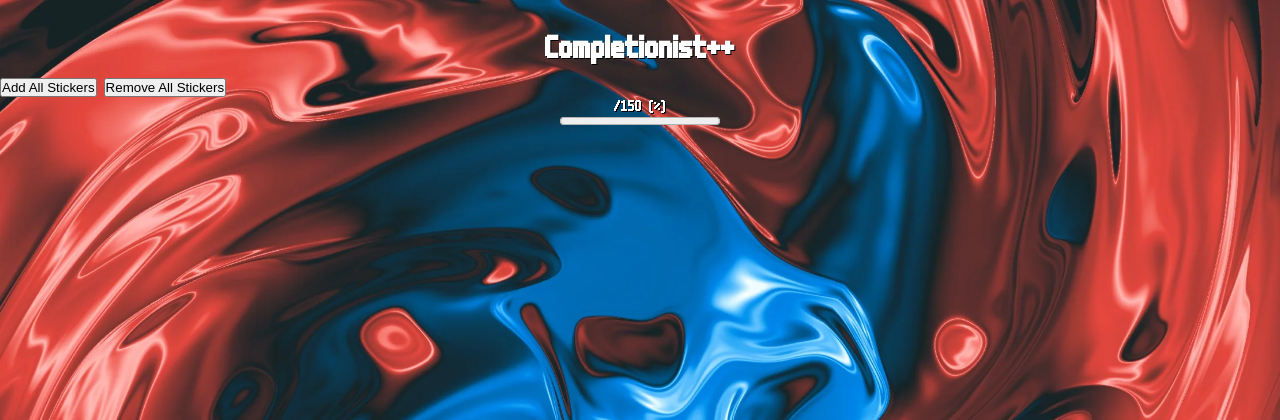
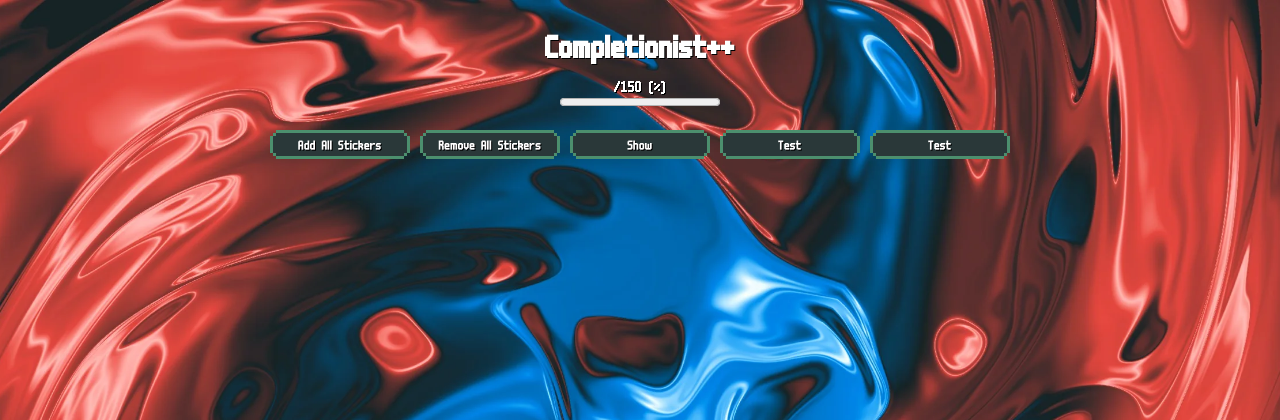
Before and after one commit to jackuoll/balatro-completionist-plus-plus-tracker, a Flask app: template templates/index.html in a window 1280 px wide. Shown: the top 420 px of the page. Run offline with Flask 3, Linux system fonts and the light colour scheme; the template is opened without the code that fills it, so the values that code supplies are empty.

Commit message:
Add a lot of stuff

```diff
--- /dev/null
+++ b/static/button-magic.css
@@ -0,0 +1,97 @@
+.pixel-corners,
+.pixel-corners--wrapper {
+  clip-path: polygon(0px calc(100% - 6px),
+    3px calc(100% - 6px),
+    3px calc(100% - 3px),
+    6px calc(100% - 3px),
+    6px 100%,
+    calc(100% - 6px) 100%,
+    calc(100% - 6px) calc(100% - 3px),
+    calc(100% - 3px) calc(100% - 3px),
+    calc(100% - 3px) calc(100% - 6px),
+    100% calc(100% - 6px),
+    100% 6px,
+    calc(100% - 3px) 6px,
+    calc(100% - 3px) 3px,
+    calc(100% - 6px) 3px,
+    calc(100% - 6px) 0px,
+    6px 0px,
+    6px 3px,
+    3px 3px,
+    3px 6px,
+    0px 6px);
+  position: relative;
+}
+.pixel-corners {
+  border: 3px solid transparent;
+}
+.pixel-corners--wrapper {
+  width: fit-content;
+  height: fit-content;
+}
+.pixel-corners--wrapper .pixel-corners {
+  display: block;
+  clip-path: polygon(3px 6px,
+    6px 6px,
+    6px 3px,
+    calc(100% - 6px) 3px,
+    calc(100% - 6px) 6px,
+    calc(100% - 3px) 6px,
+    calc(100% - 3px) calc(100% - 6px),
+    calc(100% - 6px) calc(100% - 6px),
+    calc(100% - 6px) calc(100% - 3px),
+    6px calc(100% - 3px),
+    6px calc(100% - 6px),
+    3px calc(100% - 6px));
+}
+.pixel-corners::after,
+.pixel-corners--wrapper::after {
+  content: "";
+  position: absolute;
+  clip-path: polygon(0px calc(100% - 6px),
+    3px calc(100% - 6px),
+    3px calc(100% - 3px),
+    6px calc(100% - 3px),
+    6px 100%,
+    calc(100% - 6px) 100%,
+    calc(100% - 6px) calc(100% - 3px),
+    calc(100% - 3px) calc(100% - 3px),
+    calc(100% - 3px) calc(100% - 6px),
+    100% calc(100% - 6px),
+    100% 6px,
+    calc(100% - 3px) 6px,
+    calc(100% - 3px) 3px,
+    calc(100% - 6px) 3px,
+    calc(100% - 6px) 0px,
+    6px 0px,
+    6px 3px,
+    3px 3px,
+    3px 6px,
+    0px 6px,
+    0px 50%,
+    3px 50%,
+    3px 6px,
+    6px 6px,
+    6px 3px,
+    calc(100% - 6px) 3px,
+    calc(100% - 6px) 6px,
+    calc(100% - 3px) 6px,
+    calc(100% - 3px) calc(100% - 6px),
+    calc(100% - 6px) calc(100% - 6px),
+    calc(100% - 6px) calc(100% - 3px),
+    6px calc(100% - 3px),
+    6px calc(100% - 6px),
+    3px calc(100% - 6px),
+    3px 50%,
+    0px 50%);
+  top: 0;
+  bottom: 0;
+  left: 0;
+  right: 0;
+  background: #4C8F6E;
+  display: block;
+  pointer-events: none;
+}
+.pixel-corners::after {
+  margin: -3px;
+}
--- a/static/style.css
+++ b/static/style.css
@@ -34,3 +34,21 @@
     align-items: center;
     margin-bottom: 20px;
 }
+.button-container {
+    display: flex;
+    flex-direction: row;
+    justify-content: center;
+    align-items: center;
+    margin-bottom: 20px;
+    gap: 10px 10px;
+}
+button {
+    background-color: #2A3839;
+    font-style: normal;
+    text-shadow: 1px 1px 0px #000000;
+    font-family: 'm6x11plus';
+    color: #FFFFFF;
+    padding: 5px;
+    width: 140px;
+    box-shadow: 0px 4px 0px 0px green;
+}
--- a/templates/index.html
+++ b/templates/index.html
@@ -2,24 +2,30 @@
 <html lang="en">
 <head>
     <meta charset="UTF-8">
-    <link rel="stylesheet" type= "text/css" href= "{{ url_for('static', filename='style.css') }}">
+    <link rel="stylesheet" type="text/css" href="{{ url_for('static', filename='style.css') }}">
+    <link rel="stylesheet" type="text/css" href="{{ url_for('static', filename='button-magic.css') }}">
     <script src="{{ url_for('static', filename='scripts.js') }}"> </script>
     <title>Gold Stake Stickers</title>
 </head>
 
 <body>
     <h1 align="center">Completionist++</h1>
-    <button onclick="handleButtonClick('/add_all_gold_stickers')">Add All Stickers</button>
-    <button onclick="handleButtonClick('/remove_all_gold_stickers')">Remove All Stickers</button>
     <div class="progress-container">
         <p id="stats">{{ sticker_count }}/150 ({{ sticker_percentage }}%)</p>
         <progress id="progress" value="{{ sticker_percentage }}" max="100"></progress>
+    </div>
+        <div class="button-container">
+        <button class="pixel-corners" onclick="handleButtonClick('/add_all_gold_stickers')">Add All Stickers</button>
+        <button class="pixel-corners" onclick="handleButtonClick('/remove_all_gold_stickers')">Remove All Stickers</button>
+        <button class="pixel-corners" onclick="showChecked()">Show </button>
+        <button class="pixel-corners" onclick="showUnchecked()">Test</button>
+        <button class="pixel-corners" onclick="showAll()">Test</button>
     </div>
     <div class="joker-gallery">
         {% for joker in jokers %}
             <div class="joker-container">
                 <input type="checkbox" id="{{ joker.name }}" name="{{ joker.name }}" {% if joker.status == 'gold sticker' %} checked {% endif %}
-     onclick="checkboxClicked(this)">
+     onclick="checkboxClicked(this)" onchange=updateView()>
                 <label for="{{ joker.name }}">{{ joker.name }}</label><br>
                 <img src="{{ url_for('static', filename='jokers/' + joker.name) }}.webp" alt="{{ joker.name }}" class="joker-image">
             </div>
```
Also changed, not shown: static/scripts.js (+38 -0 lines), database.sqlite, 1 other file.
